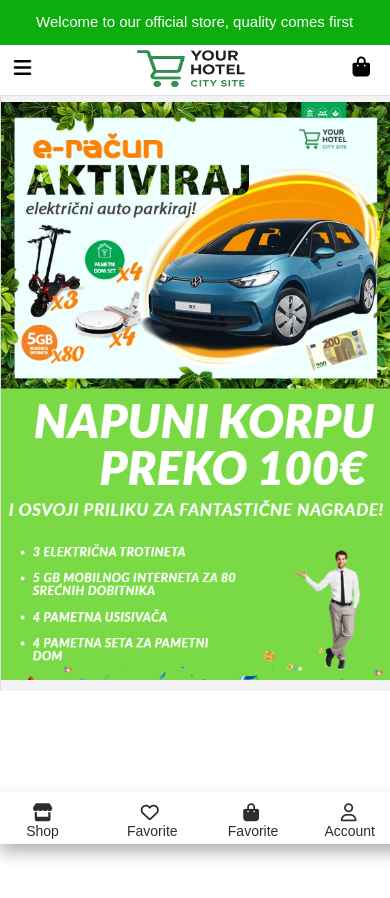
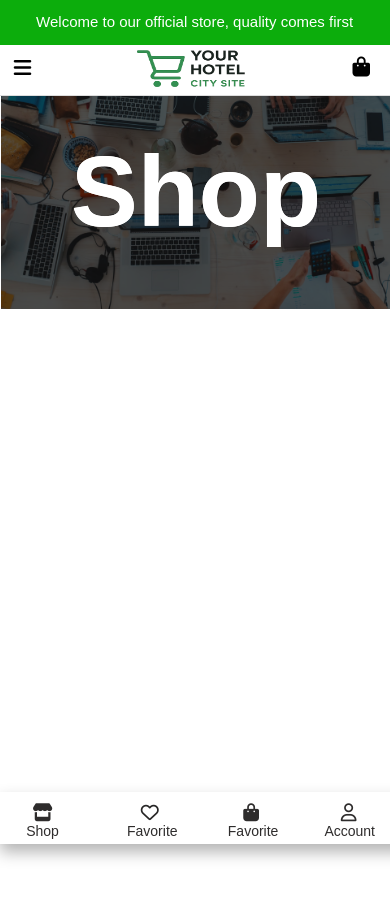
Before and after one commit to EminHuric/vue-exercise, a Vue app: page /shop in a window 390 px wide. Shown: the top 898 px of the page. Built offline with nearby package versions, Linux system fonts and the light colour scheme.

Commit message:
add shop page

```diff
--- a/src/components/mainMenu.vue
+++ b/src/components/mainMenu.vue
@@ -100,7 +100,7 @@
     }
 
     .main-menu {
-        margin-left: -50px !important;
+        margin-left: -10px !important;
     }
 
     .menu-item,
--- a/src/views/Shop.vue
+++ b/src/views/Shop.vue
@@ -1,15 +1,70 @@
 <template>
-  <div>
-    <!-- Ovde ide tvoj sadržaj -->
+  <div class="shopBg">
+    <img alt="photo" src="/photo.avif" class="photo" />
+    <h1 class="shopTitle">Shop</h1>
   </div>
 </template>
 
 <script>
 export default {
-  name: 'Shop'
-}
+  name: "Shop",
+};
 </script>
 
 <style scoped>
-/* Ovde ide tvoj CSS */
+@media (min-width: 1741px) and (max-width: 2200px) {
+  .shopBg {
+  height: 190% !important;
+}
+}
+@media (max-width: 420px) {
+  .shopBg {
+  position: absolute;
+  top: 6.5% !important;
+  left: 0 !important;
+  width: 100vw;
+  height: 300% !important;
+}
+.photo {
+  height: 10% !important;
+}
+.shopTitle {
+  color: rgb(255, 255, 255) !important;
+  margin-top: 85% !important;
+}
+}
+.shopTitle {
+  font-family: Arial, Helvetica, sans-serif;
+  font-size: 100px;
+  text-align: center;
+  top: -20%;
+  position: relative;
+  z-index: 1;
+  color: rgb(255, 255, 255);
+}
+html, body, #app {
+  margin: 0;
+  padding: 0;
+  height: 100%;
+}
+
+.shopBg {
+  position: absolute;
+  top: 16.5%;
+  left: 0;
+  width: 100vw;
+  height: 140%;
+  overflow: hidden;
+  border: 1px solid rgb(255, 255, 255);
+  background-color: white;
+}
+
+.photo {
+  width: 100%;
+  height: 20%;
+  margin-top: 0%;
+  object-fit: cover;
+  display: block;
+  filter: brightness(35%)
+}
 </style>
```
Also changed, not shown: public/photo.avif (added).
